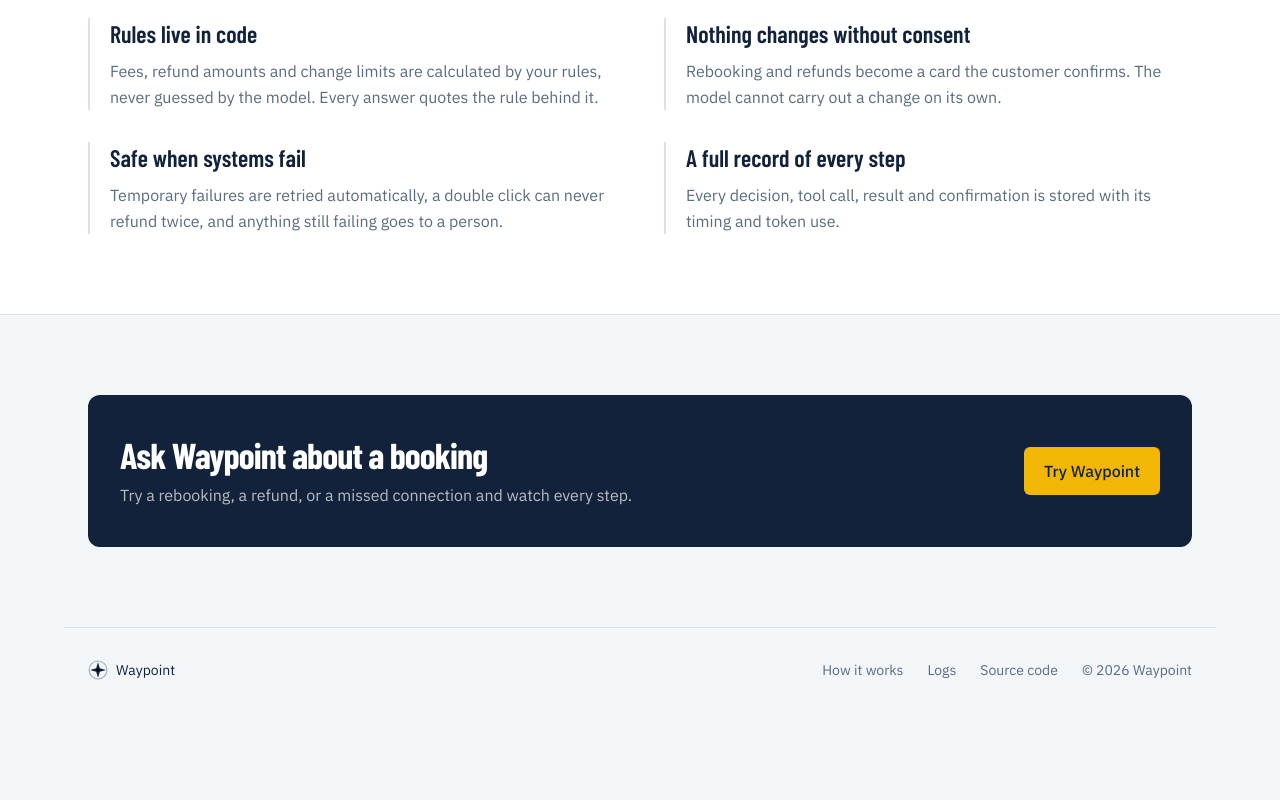
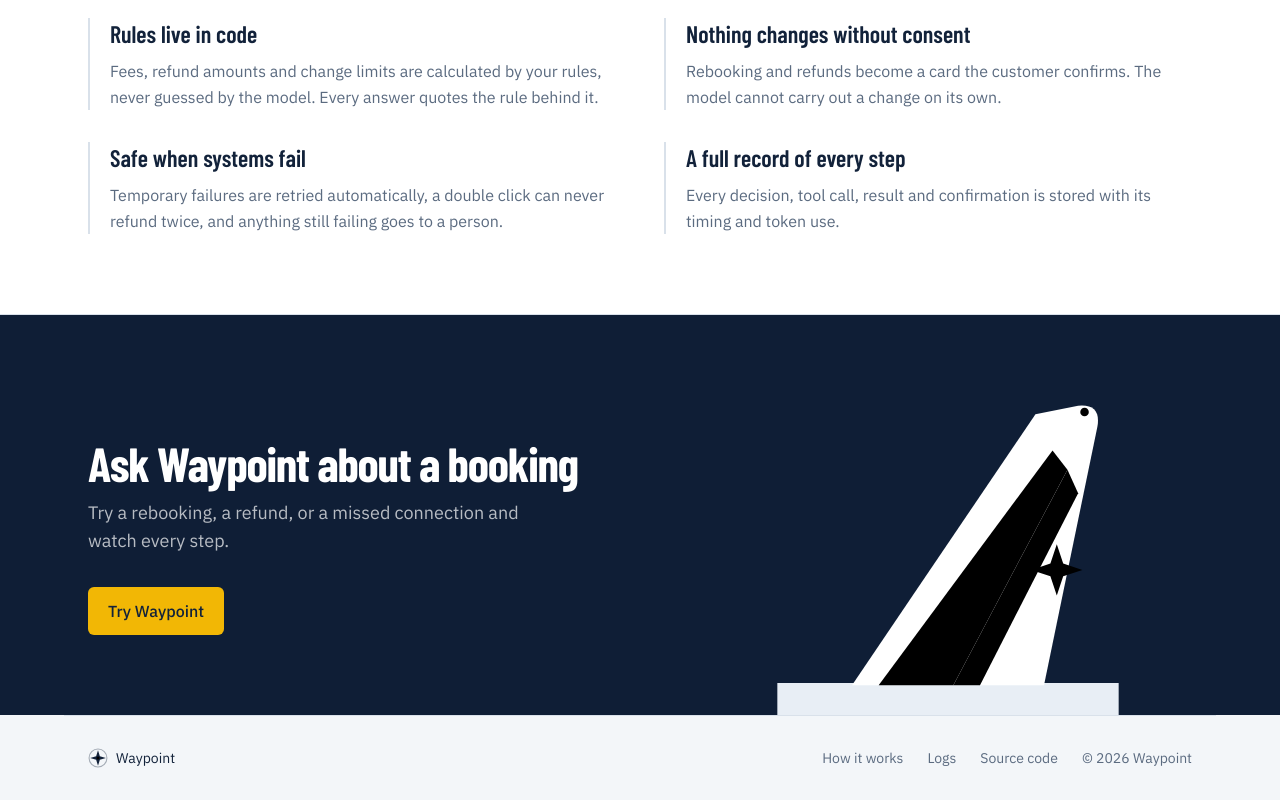
Before and after one commit to samuelbrhane/waypoint-support-agent, a Next.js app: page / in a window 1280 px wide. Shown: the part 1945-2745 px from the top of the page. Before the commit the page ends 2657 px from the top, so only its background shows below. Built offline with nearby package versions, Linux system fonts and the light colour scheme.

Commit message:
Add night closing section with Velmora Air tail fin

```diff
--- a/components/landing/closing-cta.tsx
+++ b/components/landing/closing-cta.tsx
@@ -1,16 +1,26 @@
 import Link from "next/link";
+
+import { TailFin } from "./tail-fin";
 
 export function ClosingCta() {
   return (
-    <section className="mx-auto max-w-6xl px-6 py-20">
-      <div className="reveal flex flex-col items-start justify-between gap-6 rounded-xl bg-ink px-8 py-10 text-paper md:flex-row md:items-center">
-        <div>
-          <h2 className="font-display text-4xl font-bold tracking-tight">Ask Waypoint about a booking</h2>
-          <p className="mt-2 text-paper/70">Try a rebooking, a refund, or a missed connection and watch every step.</p>
+    <section className="relative isolate overflow-hidden bg-night text-paper">
+      <div className="mx-auto grid max-w-6xl items-end gap-8 px-6 pt-20 md:grid-cols-[1.2fr_1fr]">
+        <div className="reveal pb-20">
+          <h2 className="font-display text-5xl font-bold tracking-tight">Ask Waypoint about a booking</h2>
+          <p className="mt-3 max-w-md text-lg text-paper/70">
+            Try a rebooking, a refund, or a missed connection and watch every step.
+          </p>
+          <Link
+            href="/demo"
+            className="mt-8 inline-block rounded-md bg-taxi px-5 py-3 font-medium text-ink hover:bg-taxi/90"
+          >
+            Try Waypoint
+          </Link>
         </div>
-        <Link href="/demo" className="shrink-0 rounded-md bg-taxi px-5 py-3 font-medium text-ink hover:bg-taxi/90">
-          Try Waypoint
-        </Link>
+        <div className="reveal mx-auto h-64 w-full max-w-sm md:h-80">
+          <TailFin />
+        </div>
       </div>
     </section>
   );
--- a/components/landing/tail-fin.tsx
+++ b/components/landing/tail-fin.tsx
@@ -0,0 +1,20 @@
+export function TailFin() {
+  return (
+    <svg viewBox="0 0 320 300" className="h-full w-full" aria-hidden="true">
+      {/* Fuselage edge at the bottom */}
+      <rect x="0" y="270" width="320" height="30" fill="#e8eef5" />
+      {/* The fin */}
+      <path d="M70 272 L250 272 L300 30 Q304 8 282 10 L242 18 Z" fill="#ffffff" />
+      {/* Livery: a yellow sweep and a navy band */}
+      <path d="M95 272 L165 272 L272 70 L258 52 Z" fill="var(--color-taxi)" />
+      <path d="M165 272 L190 272 L282 92 L272 70 Z" fill="var(--color-night-raised)" />
+      {/* Waypoint star */}
+      <path
+        d="M262 140 L268 158 L286 164 L268 170 L262 188 L256 170 L238 164 L256 158 Z"
+        fill="var(--color-night)"
+      />
+      {/* Navigation light */}
+      <circle cx="288" cy="16" r="4" fill="var(--color-stop)" />
+    </svg>
+  );
+}
```
